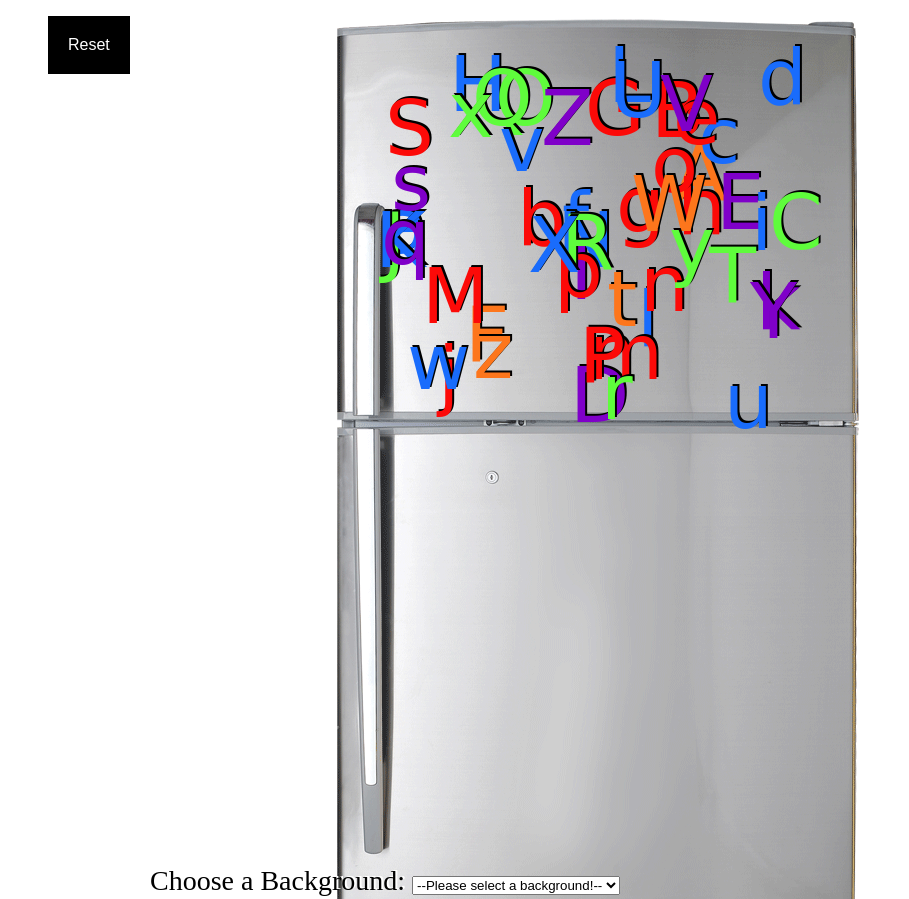
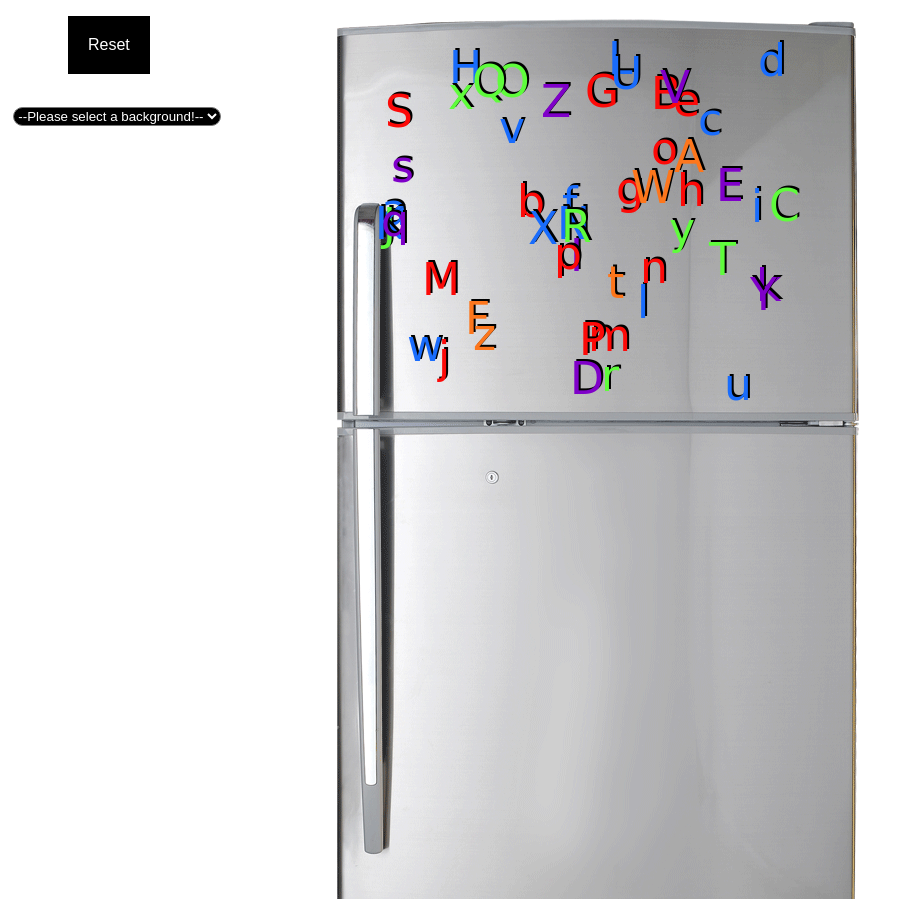
Before and after one commit to Kevinrosales/fridge-magnets, a plain HTML site: page index.html in a window 1280 px wide. Shown: the top 899 px of the page, without its empty margins (0-909 px from the left). Drawn offline with Linux system fonts and the light colour scheme; a web font is replaced by a local one.

Commit message:
updated styling

```diff
--- a/css/style.css
+++ b/css/style.css
@@ -17,7 +17,7 @@ body {
     background-color: black;
     border: none;
     color: white;
-    margin: 1em 3em;
+    margin: 1em 4.25em;
     padding: 20px;
     text-align: center;
     text-decoration: none;
@@ -57,11 +57,14 @@ p {
     text-shadow: 2px -2px black;
 }
 
-main {
-    color: black;
-    font-size: 1.75em;
-    text-shadow: 2px -1px white;
-    position: relative;
-    top: 0em;
-    left: 0em;
+
+#background {
+    position: absolute;
+    top: 8em;
+    left: 1em;
+    -webkit-border-radius: 20px;
+    -moz-border-radius: 20px;
+    border-radius: 20px;
+    background-color: #000;
+    color: white;
 }
--- a/index.html
+++ b/index.html
@@ -17,9 +17,7 @@
                 <div id = "freezer"></div>
                 <div id = "fridge"></div>
 
-                <div id = interative>
-                <label>Choose a Background:</label>
-                    <select id="background" onchange="changeBackground() ">
+                <select id="background" onchange="changeBackground() ">
                         <option value="">--Please select a background!--</option>
                         <option value="./img/desert.jpg">Desert</option>
                         <option value="./img/starfish.jpeg">Starfish</option>
@@ -28,7 +26,6 @@
                         <option value="./img/cat.jpeg">Cat</option>
                         <option value="./img/fridge.png">Fridge</option>
                     </select>
-                </div>
         </main>
 
         <footer>
```
